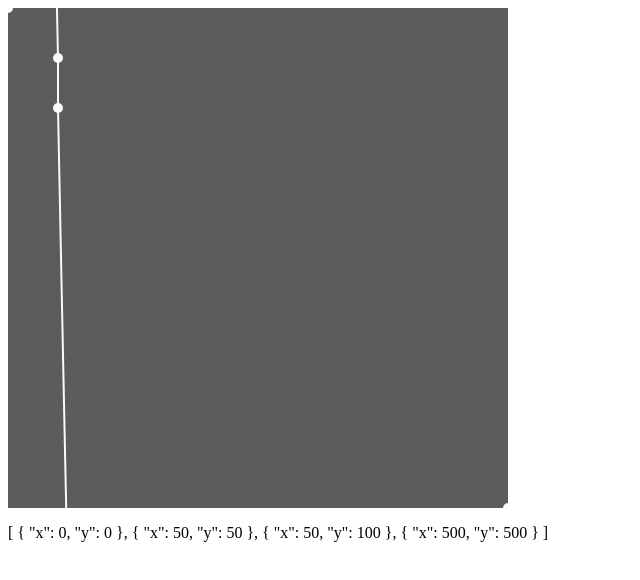
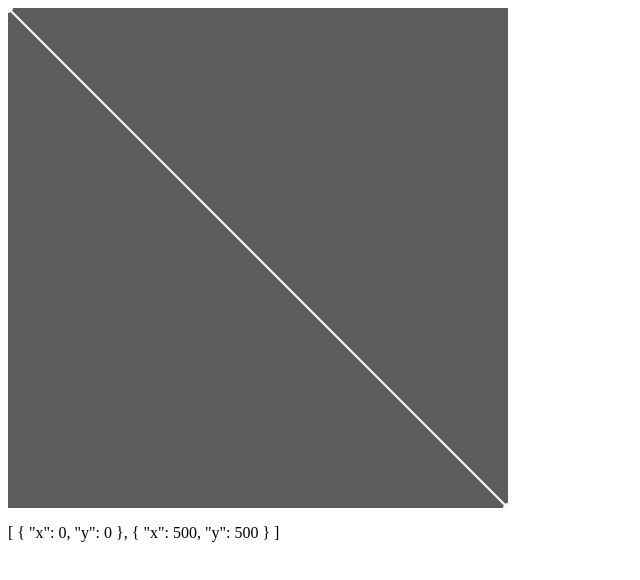
Before and after one commit to skorikovkr/color-correction, a Vue app: page / in a window 1280 px wide. Shown: the top 580 px of the page, without its empty margins (0-640 px from the left). Built offline with nearby package versions, Linux system fonts and the light colour scheme.

Commit message:
Fixed shifted point position while dragging

```diff
--- a/src/App.vue
+++ b/src/App.vue
@@ -7,11 +7,10 @@ const size = {
   width: 500,
   height: 500
 };
+const pointRadius = 5;
 
 const initialPoints : Point[] = [
   { x: 0, y: 0 },
-  { x: 50, y: 50 },
-  { x: 50, y: 100 },
   { x: size.height, y: size.width },
 ]
 
@@ -41,9 +40,9 @@ const handleChangeCoords = (e : MouseEvent) => {
   if (currentDraggablePointIndex.value === null) return;
   const tempPoints = [...points.value];
   if (currentDraggablePointIndex.value > 0 && currentDraggablePointIndex.value < (points.value.length - 1)) {
-    tempPoints[currentDraggablePointIndex.value].x = e.clientX;
+    tempPoints[currentDraggablePointIndex.value].x = e.clientX - pointRadius;
   }
-  tempPoints[currentDraggablePointIndex.value].y = e.clientY;
+  tempPoints[currentDraggablePointIndex.value].y = e.clientY - pointRadius;
 }
 
 const handleStartDragging = (pointIndex : number) => {
@@ -74,6 +73,7 @@ const handleNotPointMouseDown = (e : MouseEvent) => {
         v-for="(p, i) in points"
         :key="i"
         :point="p"
+        :radius="pointRadius"
         @startDragging="() => handleStartDragging(i)"
       />
     </svg>
```
